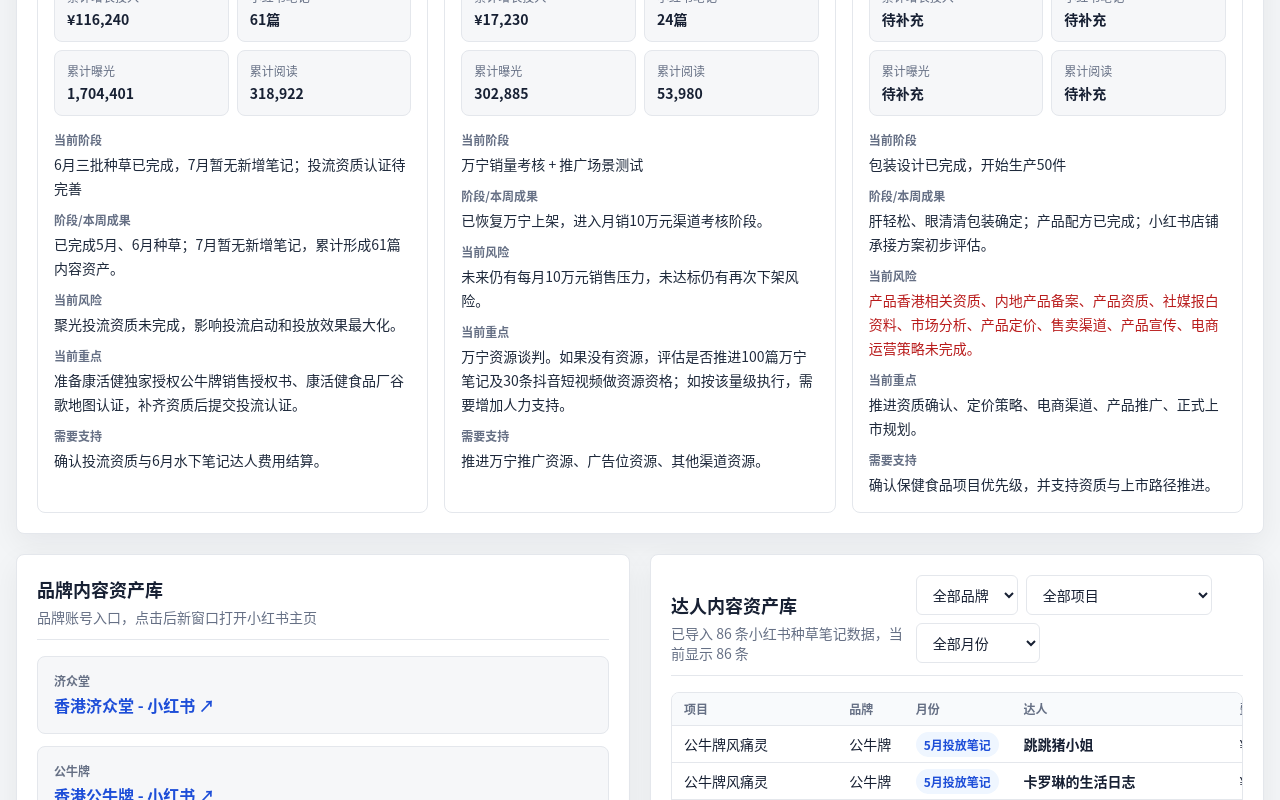
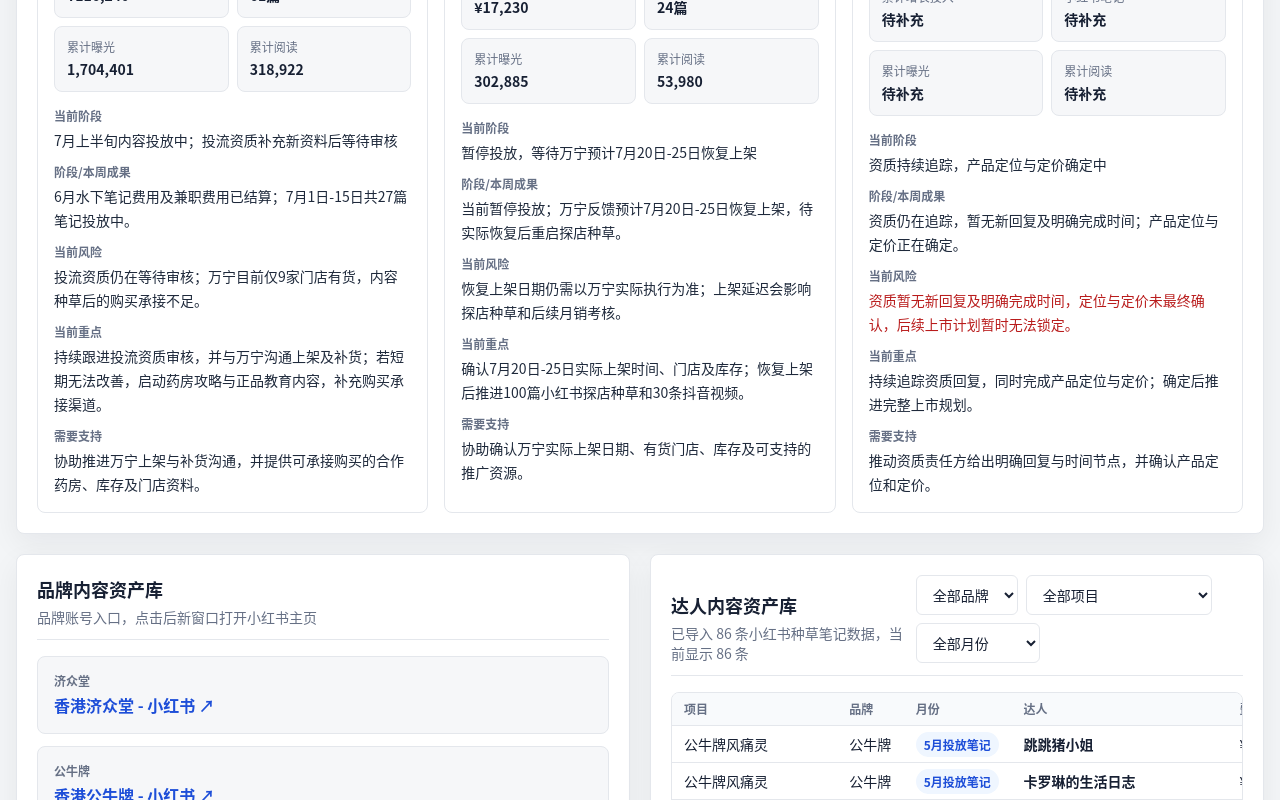
Before and after one commit to zhoushuquan0-lab/hongyun-growth-dashboard, a React (Vite) app: page / in a window 1280 px wide. Shown: the part 1380-2180 px from the top of the page. Built offline with nearby package versions, Linux system fonts and the light colour scheme.

Commit message:
Update July project status

```diff
--- a/src/data.js
+++ b/src/data.js
@@ -1,7 +1,7 @@
 export const dashboardMeta = {
   title: "周树权工作看板",
-  version: "V0.1.2",
-  updatedAt: "2026-07-14",
+  version: "V0.1.3",
+  updatedAt: "2026-07-15",
   owner: "周树权",
   coreGoals: ["提升品牌知名度", "提升万宁渠道销量", "推动线上电商增长"]
 };
@@ -22,7 +22,7 @@
     shortGoal: "通过小红书种草与投流放大，提升品牌搜索和万宁渠道销售转化。",
     status: "yellow",
     statusText: "待推进/有风险",
-    stage: "6月三批种草已完成，7月暂无新增笔记；投流资质认证待完善",
+    stage: "7月上半旬内容投放中；投流资质补充新资料后等待审核",
     owner: "周树权",
     investment: 116240,
     notes: 61,
@@ -35,13 +35,13 @@
     taobaoSearch: "待补充",
     taobaoSalesGrowth30d: "待补充",
     manningSalesGrowth90d: "待补充",
-    weeklyResult: "已完成5月、6月种草；7月暂无新增笔记，累计形成61篇内容资产。",
-    completed: ["5月 Agency 种草", "6月三批达人种草", "61篇小红书内容资产"],
+    weeklyResult: "6月水下笔记费用及兼职费用已结算；7月1日-15日共27篇笔记投放中。",
+    completed: ["6月水下笔记及兼职费用已结算", "7月上半旬投放27篇：好物分享7、健康养生4、晒单4、生活Vlog 2、万宁6、正品教育4", "投流资质已补充新资料"],
     currentResult: "累计曝光1,704,401；累计阅读318,922；累计互动24,426；近90天品牌搜索量3,109。",
-    risk: "聚光投流资质未完成，影响投流启动和投放效果最大化。",
-    next: "准备康活健独家授权公牛牌销售授权书、康活健食品厂谷歌地图认证，补齐资质后提交投流认证。",
-    bossSupport: "确认投流资质与6月水下笔记达人费用结算。",
-    background: "公牛牌风痛灵当前已完成多轮种草，下一阶段重点是补齐投流资质，将已有内容资产放大到品牌搜索和万宁销售转化。",
+    risk: "投流资质仍在等待审核；万宁目前仅9家门店有货，内容种草后的购买承接不足。",
+    next: "持续跟进投流资质审核，并与万宁沟通上架及补货；若短期无法改善，启动药房攻略与正品教育内容，补充购买承接渠道。",
+    bossSupport: "协助推进万宁上架与补货沟通，并提供可承接购买的合作药房、库存及门店资料。",
+    background: "公牛牌风痛灵正推进7月内容投放与投流资质审核，当前增长链路的主要问题转为万宁有货门店仅9家，需要尽快补齐线下购买承接。",
     path: ["小红书种草", "提升品牌知名度", "香港游客/本地用户", "万宁购买", "销量增长"],
     costItems: [
       { name: "5月 Agency 种草", amount: 71500 },
@@ -53,13 +53,13 @@
       "7月投放笔记": 0
     },
     contentProgress: [
-      { label: "小红书笔记", value: "61篇" },
-      { label: "投流状态", value: "资质认证待完善" },
+      { label: "小红书笔记", value: "累计61篇；7月上半旬27篇投放中" },
+      { label: "投流状态", value: "已补充新资料，等待审核" },
       { label: "品牌搜索", value: "近90天3,109" },
       { label: "淘宝搜索人气值", value: "待补充" },
       { label: "万宁销量环比", value: "待补充" }
     ],
-    plan: ["补齐销售授权书", "完成康活健食品厂谷歌地图认证", "提交聚光投流认证", "启动投流测试并观察搜索/销售反馈"]
+    plan: ["持续跟进投流资质审核", "与万宁沟通扩大上架及补货", "确认9家有货门店清单与库存", "准备药房购买攻略与正品教育内容作为备用承接"]
   },
   {
     id: "jzt-huoluo-oil",
@@ -68,7 +68,7 @@
     shortGoal: "提升万宁渠道销量，维持万宁渠道合作。",
     status: "yellow",
     statusText: "待推进/有风险",
-    stage: "万宁销量考核 + 推广场景测试",
+    stage: "暂停投放，等待万宁预计7月20日-25日恢复上架",
     owner: "周树权",
     investment: 17230,
     notes: 24,
@@ -81,22 +81,22 @@
     taobaoSearch: "待补充",
     taobaoSalesGrowth30d: "待补充",
     manningSalesGrowth90d: "待补充",
-    weeklyResult: "已恢复万宁上架，进入月销10万元渠道考核阶段。",
-    completed: ["恢复万宁上架", "24篇小红书笔记", "推广场景测试"],
+    weeklyResult: "当前暂停投放；万宁反馈预计7月20日-25日恢复上架，待实际恢复后重启探店种草。",
+    completed: ["已完成24篇小红书笔记", "已明确恢复上架后的内容计划：100篇小红书笔记、30条抖音视频"],
     currentResult: "累计曝光302,885；累计阅读53,980；累计互动4,607；近90天品牌搜索量1,423。",
-    risk: "未来仍有每月10万元销售压力，未达标仍有再次下架风险。",
-    next: "万宁资源谈判。如果没有资源，评估是否推进100篇万宁笔记及30条抖音短视频做资源资格；如按该量级执行，需要增加人力支持。",
-    bossSupport: "推进万宁推广资源、广告位资源、其他渠道资源。",
-    background: "百步追风活络油当前核心是通过内容种草支持万宁渠道动销，争取万宁资源，降低再次下架风险。",
+    risk: "恢复上架日期仍需以万宁实际执行为准；上架延迟会影响探店种草和后续月销考核。",
+    next: "确认7月20日-25日实际上架时间、门店及库存；恢复上架后推进100篇小红书探店种草和30条抖音视频。",
+    bossSupport: "协助确认万宁实际上架日期、有货门店、库存及可支持的推广资源。",
+    background: "百步追风活络油当前暂停投放，等待万宁恢复上架；内容将在渠道可购买后重启，避免种草流量无法承接。",
     path: ["小红书种草", "提升品牌知名度", "香港游客/本地用户", "万宁购买", "销量增长"],
-    listingPlan: ["恢复上架", "月销10万元考核", "小红书种草", "万宁资源谈判", "渠道销量增长"],
+    listingPlan: ["等待7月20日-25日恢复上架", "确认有货门店与库存", "100篇小红书探店种草", "30条抖音视频", "跟踪渠道销量"],
     manningProgress: [
-      { label: "恢复上架", value: "已完成" },
+      { label: "恢复上架", value: "预计7月20日-25日" },
       { label: "月销目标", value: "10万元" },
-      { label: "万宁资源沟通", value: "推进中" },
+      { label: "当前投放", value: "暂停，待恢复上架" },
       { label: "销量反馈机制", value: "待建立" }
     ],
-    plan: ["推进万宁资源谈判", "确认是否执行100篇万宁笔记", "确认是否执行30条抖音短视频", "建立万宁销量数据反馈机制"]
+    plan: ["确认万宁实际上架时间", "确认有货门店与库存", "恢复后启动100篇小红书笔记", "恢复后启动30条抖音视频", "建立销量反馈机制"]
   },
   {
     id: "jzt-health-food",
@@ -105,7 +105,7 @@
     shortGoal: "推动保健食品上市，建立线上电商增长路径。",
     status: "red",
     statusText: "高风险/需支持",
-    stage: "包装设计已完成，开始生产50件",
+    stage: "资质持续追踪，产品定位与定价确定中",
     owner: "周树权",
     investment: null,
     notes: null,
@@ -113,17 +113,17 @@
     exposure: null,
     reads: null,
     interactions: null,
-    weeklyResult: "肝轻松、眼清清包装确定；产品配方已完成；小红书店铺承接方案初步评估。",
+    weeklyResult: "资质仍在追踪，暂无新回复及明确完成时间；产品定位与定价正在确定。",
     completed: ["肝轻松、眼清清包装确定", "产品配方已完成", "小红书店铺承接方案初步评估", "开始生产50件"],
-    currentResult: "产品基础已完成，上市路径和市场策略尚未完整建立。",
-    risk: "产品香港相关资质、内地产品备案、产品资质、社媒报白资料、市场分析、产品定价、售卖渠道、产品宣传、电商运营策略未完成。",
-    next: "推进资质确认、定价策略、电商渠道、产品推广、正式上市规划。",
-    bossSupport: "确认保健食品项目优先级，并支持资质与上市路径推进。",
+    currentResult: "包装与配方基础已完成；资质尚无明确时间节点，定位与定价仍在确认。",
+    risk: "资质暂无新回复及明确完成时间，定位与定价未最终确认，后续上市计划暂时无法锁定。",
+    next: "持续追踪资质回复，同时完成产品定位与定价；确定后推进完整上市规划。",
+    bossSupport: "推动资质责任方给出明确回复与时间节点，并确认产品定位和定价。",
     background: "保健食品项目是济众堂未来线上电商增长的重要机会，目前重点是补齐上市资料和销售链路。",
     products: ["肝轻松", "眼清清"],
     launchFlow: ["资质确认", "定价策略", "电商渠道", "内容种草", "投流测试", "正式上市"],
     healthPath: ["产品上市", "小红书种草", "品牌笔记带货/达播/店播带货", "渠道购买"],
-    plan: ["确认香港相关资质", "推进内地产品备案和社媒报白", "确认定价与活动策略", "搭建电商渠道和运营策略"]
+    plan: ["持续追踪资质进度与完成时间", "确定产品定位", "确定产品定价", "定位与定价确认后推进上市规划"]
   }
 ];
 
@@ -167,9 +167,9 @@
     interactions: null,
     completed: ["品牌搜索数据已跟踪"],
     currentResult: "近90天品牌搜索量3,109；近90天品牌搜索环比638.99%。",
-    risk: "投流资质未完成，影响放大效率。",
-    next: "结合风痛灵投流认证继续推进。",
-    bossSupport: "投流资质支持"
+    risk: "投流资质等待审核；万宁仅9家门店有货，购买承接不足。",
+    next: "跟进投流审核，并推进万宁上架补货及药房备用承接。",
+    bossSupport: "万宁上架补货与药房渠道资料支持"
   }
 ];
 
@@ -1422,11 +1422,11 @@
     action: "确认电商数据口径和更新周期。"
   },
   {
-    level: "yellow",
-    title: "达人/兼职费用待结算",
-    desc: "达人费用和兼职费用需要确认结算。",
-    impact: "影响达人合作推进和执行稳定性。",
-    action: "确认费用结算时间。"
+    level: "red",
+    title: "公牛牌万宁购买承接不足",
+    desc: "公牛牌风痛灵目前仅9家万宁门店有货，种草后的购买路径受限。",
+    impact: "影响内容投放向线下销售转化。",
+    action: "推进万宁扩大上架与补货；短期无法解决时，以药房内容补充购买承接。"
   },
   {
     level: "red",
@@ -1453,11 +1453,11 @@
 
 export const supportItems = [
   {
-    priority: "P1",
-    title: "达人/兼职费用结算",
-    project: "公牛牌风痛灵 / 整体项目",
-    decision: "确认达人费用和兼职费用结算时间与流程。",
-    impact: "影响后续达人合作与执行稳定性。"
+    priority: "P0",
+    title: "公牛牌万宁上架与药房承接",
+    project: "公牛牌风痛灵",
+    decision: "推进万宁扩大上架与补货，并提供可承接购买的合作药房、库存和门店清单。",
+    impact: "影响7月内容投放后的实际购买转化。"
   },
   {
     priority: "P0",
--- a/src/main.jsx
+++ b/src/main.jsx
@@ -594,11 +594,11 @@
     const text = input.trim();
     if (!text) return;
     const reply = text.includes("风险")
-      ? "当前重点风险包括：万宁销量数据未建立反馈机制、保健食品资质未完成、达人/兼职费用待结算。"
+      ? "当前重点风险包括：公牛牌万宁仅9家门店有货、活络油等待万宁恢复上架、保健食品资质暂无明确时间节点。"
       : text.includes("公牛")
-        ? "公牛牌当前累计增长投入¥116,240，小红书累计笔记61篇，近90天品牌搜索量3,109，主要卡点是聚光投流资质未完成。"
-        : text.includes("济众堂")
-          ? "济众堂当前重点是活络油万宁销量考核和保健食品上市路径推进。活络油累计增长投入¥17,230，保健食品资质与上市策略仍需补齐。"
+        ? "公牛牌当前累计增长投入¥116,240，7月上半旬27篇内容投放中；投流资质等待审核，主要卡点是万宁仅9家门店有货。"
+      : text.includes("济众堂")
+          ? "济众堂当前重点是等待活络油于7月20日-25日恢复上架，并继续追踪肝轻松、眼清清资质及确定定位与定价。"
           : "这个问题后续可接入真实AI和数据库回答。当前静态版建议先查看总览看板、风险中心和资源需求。";
     setMessages([...messages, { role: "user", text }, { role: "ai", text: reply }]);
     setInput("");
```
